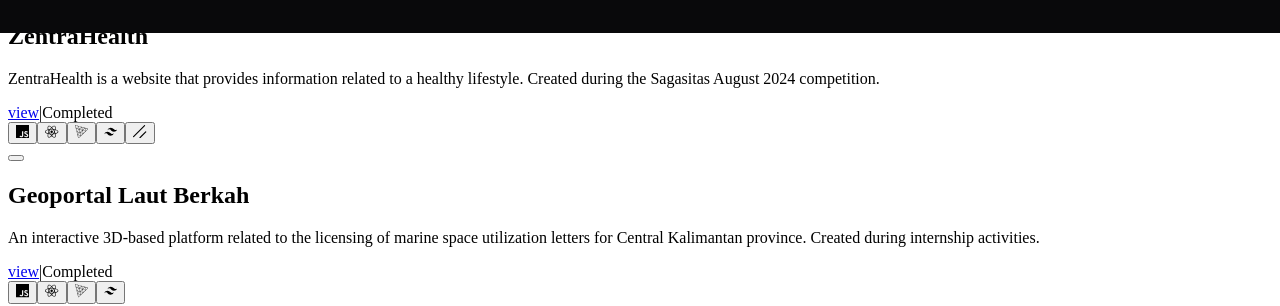
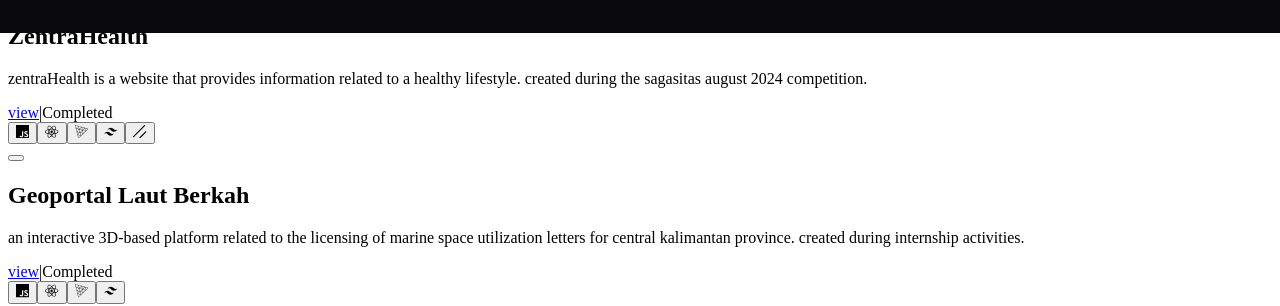
Before and after one commit to IRTIDEATH/Al-Sakha, a Next.js app: page /project-page in a window 1280 px wide. Shown: the part 767-1073 px from the top of the page. Built offline with nearby package versions, Linux system fonts and the light colour scheme.

Commit message:
Refactor text change to lowercase

```diff
--- a/components/section/projects/title-section.tsx
+++ b/components/section/projects/title-section.tsx
@@ -6,9 +6,9 @@ const TitleSection = () => {
       <section className="mt-12">
         <h1 className="text-2xl mb-6 font-medium">coding result</h1>
         <p className="w-full text-zeta font-medium text-lg text-start">
-          These are some of my <span className="text-coffee">completed</span>{" "}
+          these are some of my <span className="text-coffee">completed</span>{" "}
           projects and those in <span className="text-coffee">development</span>.
-          since I am unemployed, I will probably make more projects in the
+          since i am unemployed, i will probably make more projects in the
           future, just to have something to do while unemployed.
         </p>
       </section>
--- a/constants/index.ts
+++ b/constants/index.ts
@@ -142,7 +142,7 @@ export const projects: Iproject[] = [
     {
         image: "/project/pancarimaimg.webp",
         name: "Pancarima",
-        description: "Pancarima is a website that provides information related to tourist attractions in Indonesia. Created during the Sagasitas February 2024 competition.",
+        description: "pancarima is a website that provides information related to tourist attractions in indonesia. created during the sagasitas february 2024 competition.",
         view: "https://pancarima.vercel.app/",
         status: "Completed",
         technologies: [
@@ -167,7 +167,7 @@ export const projects: Iproject[] = [
     {
         image: "/project/zabodimg.webp",
         name: "Zabod",
-        description: "Zabod is a keyboard online store platform where buyers can customize the keyboard as desired.",
+        description: "zabod is a keyboard online store platform where buyers can customize the keyboard as desired.",
         status: "Development",
         technologies: [
             {
@@ -203,7 +203,7 @@ export const projects: Iproject[] = [
     {
         image: "/project/inditechimg.webp",
         name: "INDI Technology",
-        description: "INDI Tech is a unique and interactive 3D-based company profile website of PT Indi Technology. Created during pre-internship activities.",
+        description: "indi tech is a unique and interactive 3D-based company profile website of pt indi technology. created during pre-internship activities.",
         view: "https://web.indi.tech/",
         status: "Completed",
         technologies: [
@@ -228,7 +228,7 @@ export const projects: Iproject[] = [
     {
         image: "/project/zentraimg.webp",
         name: "ZentraHealth",
-        description: "ZentraHealth is a website that provides information related to a healthy lifestyle. Created during the Sagasitas August 2024 competition.",
+        description: "zentraHealth is a website that provides information related to a healthy lifestyle. created during the sagasitas august 2024 competition.",
         view: "https://zentrahealth.vercel.app/",
         status: "Completed",
         technologies: [
@@ -257,7 +257,7 @@ export const projects: Iproject[] = [
     {
         image: "/project/geoporimg.webp",
         name: "Geoportal Laut Berkah",
-        description: "An interactive 3D-based platform related to the licensing of marine space utilization letters for Central Kalimantan province. Created during internship activities.",
+        description: "an interactive 3D-based platform related to the licensing of marine space utilization letters for central kalimantan province. created during internship activities.",
         view: "https://web.geoportal-lautberkah.kalteng.go.id/",
         status: "Completed",
         technologies: [
```
